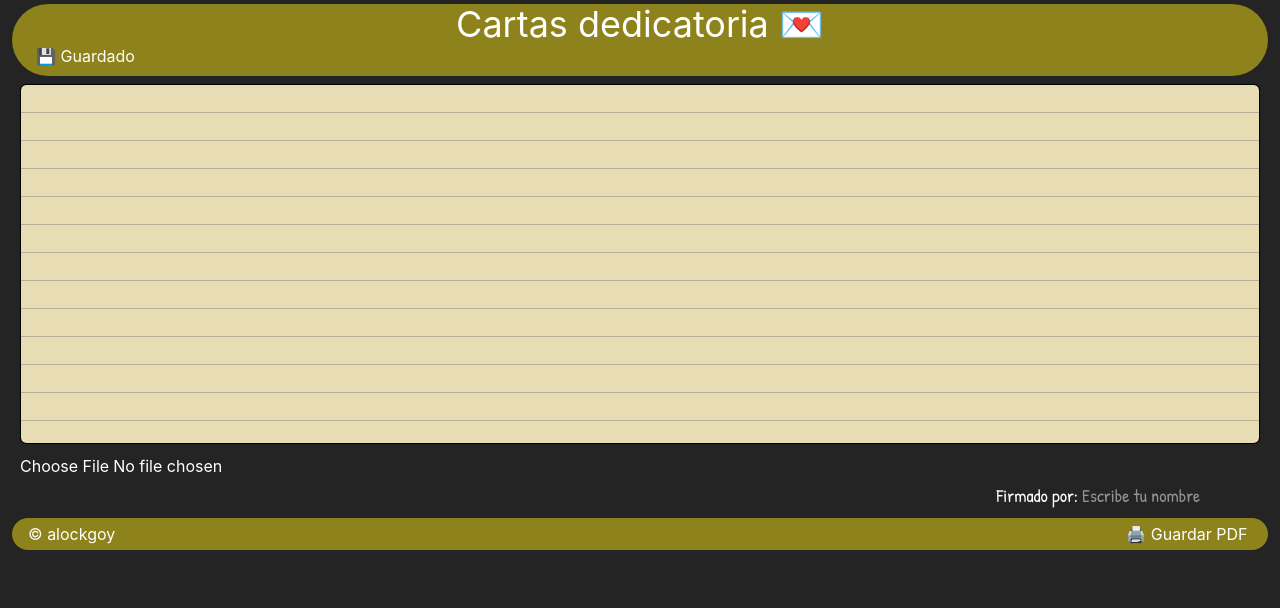
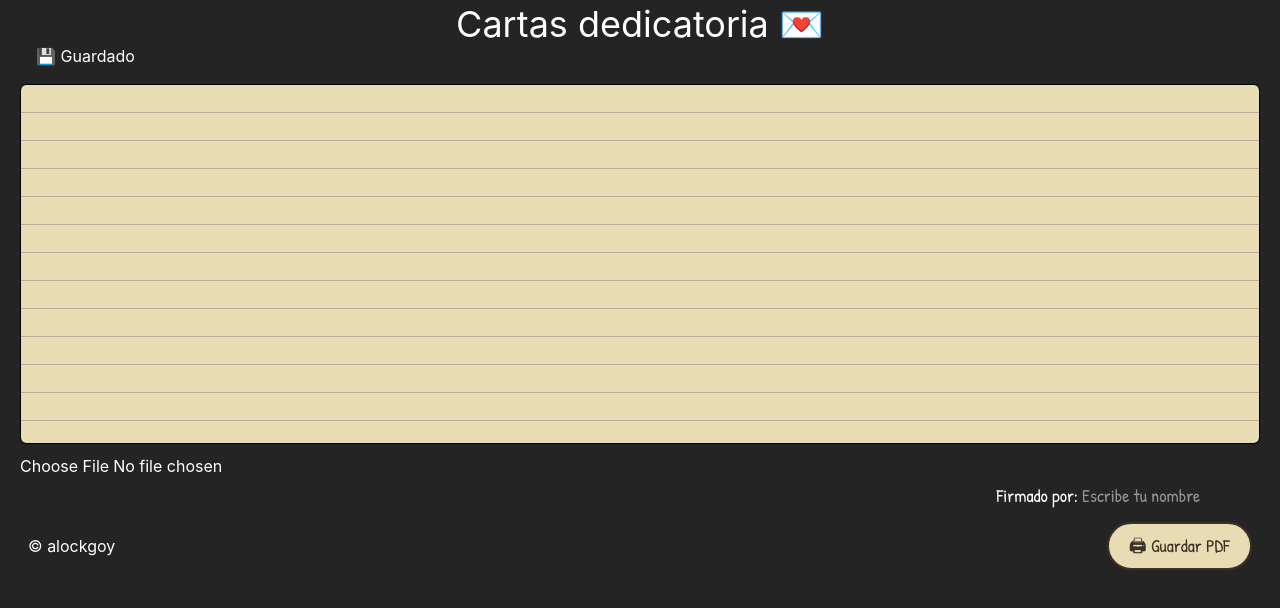
Before and after one commit to alockgoy/cartas-dedicatoria, a React (Vite) app: page / in a window 1280 px wide. Shown: the top 608 px of the page. Built offline with nearby package versions, Linux system fonts and the light colour scheme.

Commit message:
Cambiados ligeramente los estilos del header y el footer

```diff
--- a/src/components/Footer.tsx
+++ b/src/components/Footer.tsx
@@ -18,7 +18,7 @@ function Footer() {
                 Ocultarlo en el panel de impresión
 
         */
-        <footer className="print:hidden bg-[rgb(141,130,27)] rounded-[45px] mx-3 mt-1 pb-1 flex justify-between items-center px-4">
+        <footer className="print:hidden  rounded-[45px] mx-3 mt-1 pb-1 flex justify-between items-center px-4">
             <section className="mt-1">
                 <a href="https://github.com/alockgoy" target="_blank">© alockgoy</a>
             </section>
@@ -31,7 +31,7 @@ function Footer() {
             <section>
                 <button
                 onClick={() => window.print()}
-                className="mt-1 rounded-[45px] cursor-pointer hover:bg-black active:scale-95 transition"
+                className="mt-1 cursor-pointer bg-[#e8dcb5] hover:bg-[#ddd0a0] active:scale-95 transition text-[#3a3226] px-4 py-2 rounded-[45px] border-2 border-[#3a3226] font-patrick text-lg"
                 >
                   &nbsp;🖨 Guardar PDF&nbsp;
                 </button>
--- a/src/components/Header.tsx
+++ b/src/components/Header.tsx
@@ -22,7 +22,7 @@ function Header({ title, saveStatus }: HeaderStatus) {
                 Padding inferior de 2 (imagino que %)
                 Ocultarlo en el panel de impresión
         */
-        <header className="print:hidden bg-[rgb(141,130,27)] rounded-[45px] mx-3 mt-1 pb-2">
+        <header className="print:hidden  rounded-[45px] mx-3 mt-1 pb-2">
 
             {/*
                 Título 1:
```
